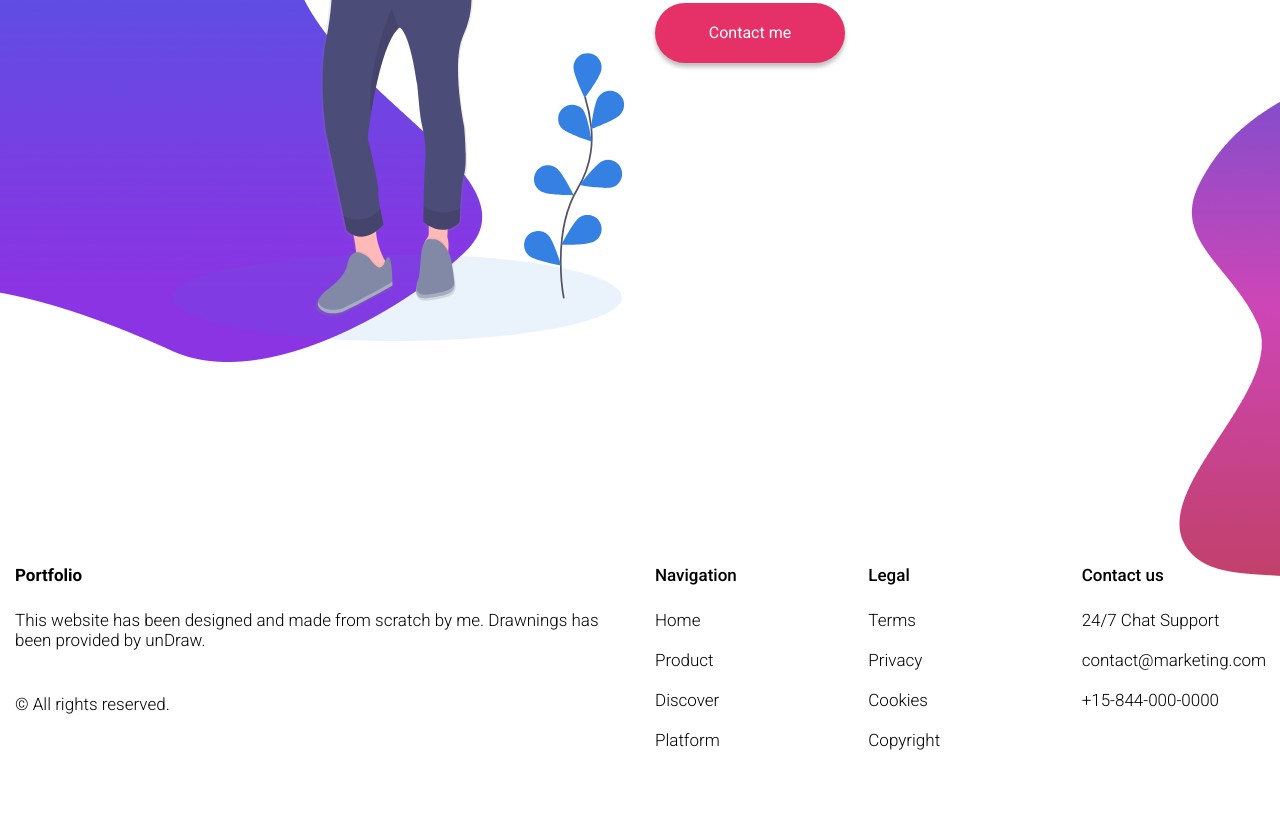
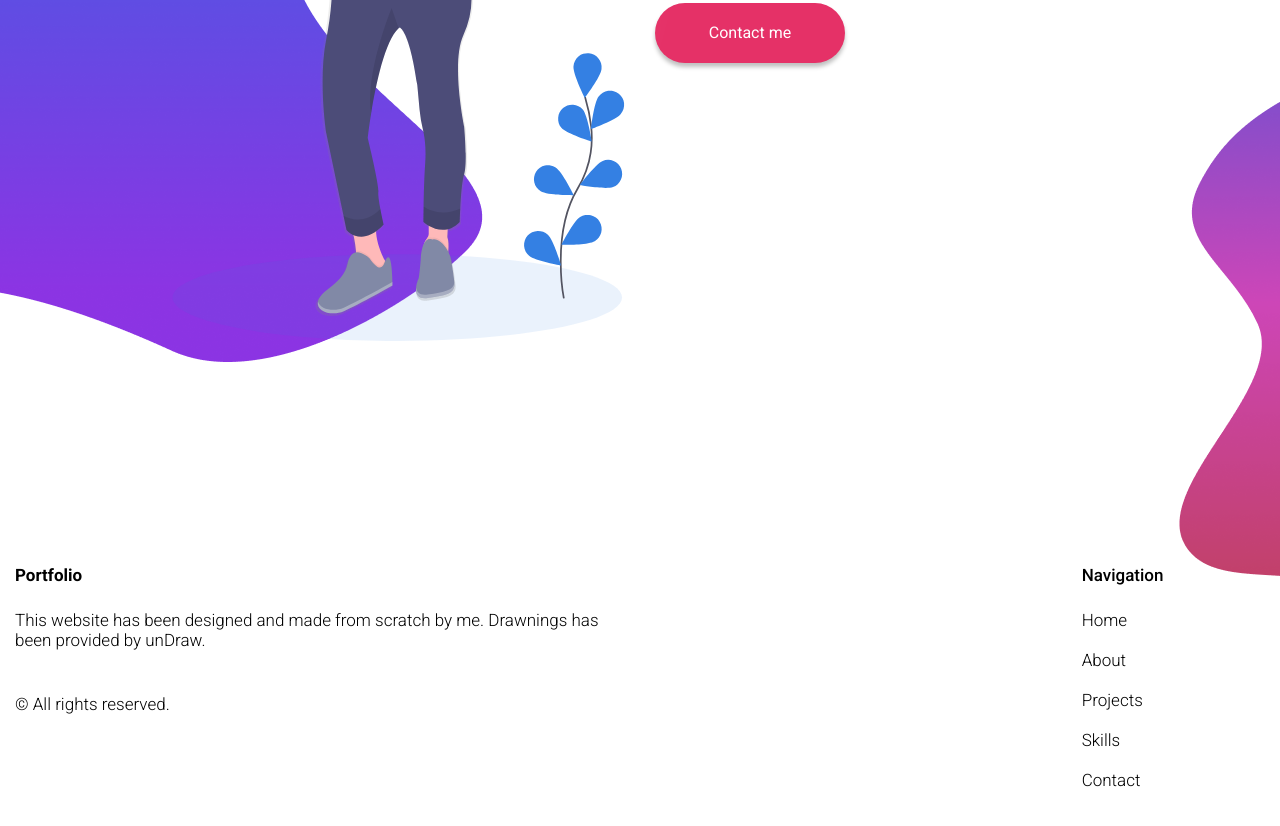
Before and after one commit to maticoder/portfolio, a plain HTML site: page index.html in a window 1280 px wide. Shown: the part 5402-6228 px from the top of the page. Before the commit the page ends 6192 px from the top, so only its background shows below. Drawn offline with Linux system fonts and the light colour scheme.

Commit message:
remove some content

```diff
--- a/index.html
+++ b/index.html
@@ -303,25 +303,13 @@
                 <br />
                 <p class="footer-link">© All rights reserved.</p>
             </div>
-            <div class="col-12 col-md-2">
+            <div class="ml-auto col-12 col-md-2">
                 <p class="footer-header">Navigation</p>
                 <p class="move footer-link"><a href="#">Home</a></p>
-                <p class="move footer-link"><a href="#">Product</a></p>
-                <p class="move footer-link"><a href="#">Discover</a></p>
-                <p class="move footer-link"><a href="#">Platform</a></p>
-            </div>
-            <div class="col-12 col-md-2">
-                <p class="footer-header">Legal</p>
-                <p class="move footer-link"><a href="#">Terms</a></p>
-                <p class="move footer-link"><a href="#">Privacy</a></p>
-                <p class="move footer-link"><a href="#">Cookies</a></p>
-                <p class="move footer-link"><a href="#">Copyright</a></p>
-            </div>
-            <div class="col-12 col-md-2">
-                <p class="footer-header">Contact us</p>
-                <p class="footer-link">24/7 Chat Support</p>
-                <p class="footer-link">contact@marketing.com</p>
-                <p class="footer-link">+15-844-000-0000</p>
+                <p class="move footer-link"><a href="#">About</a></p>
+                <p class="move footer-link"><a href="#">Projects</a></p>
+                <p class="move footer-link"><a href="#">Skills</a></p>
+                <p class="move footer-link"><a href="#">Contact</a></p>
             </div>
             </div>
         </div>
```
